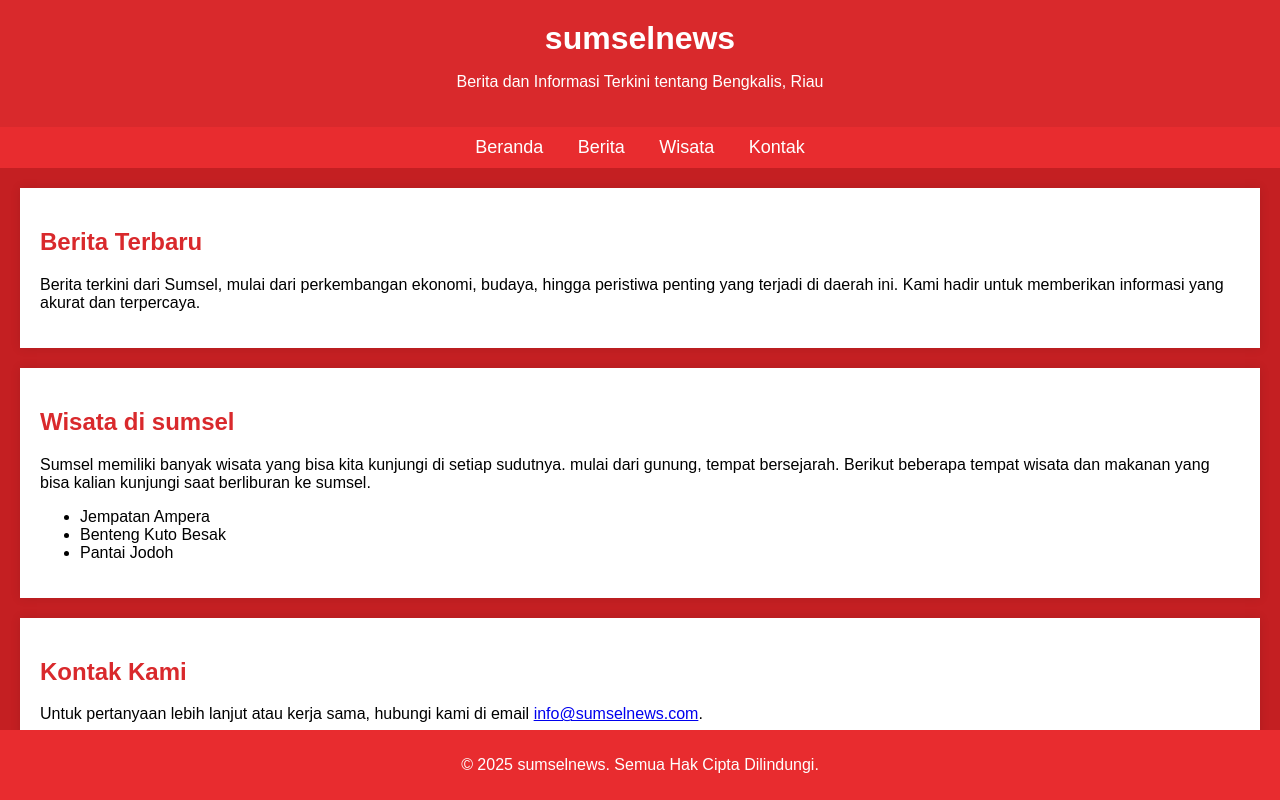
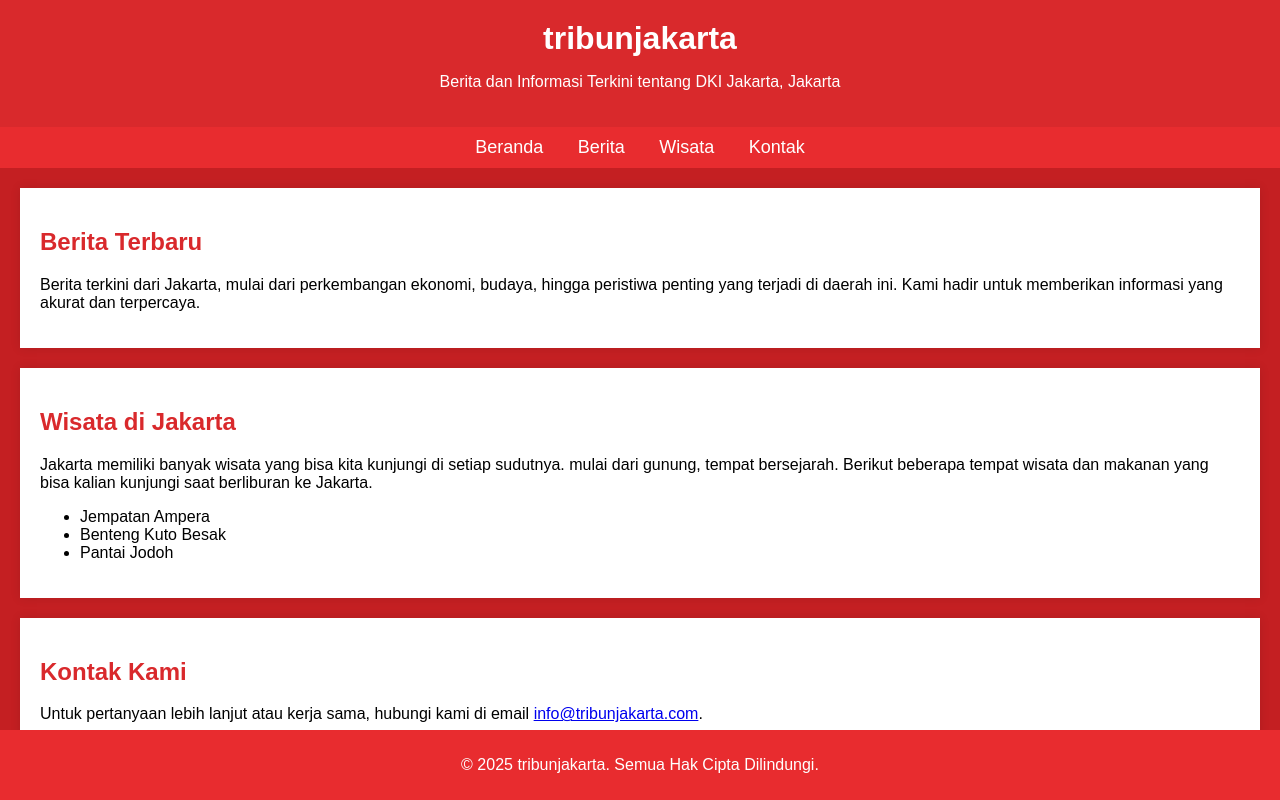
Before and after one commit to tribunjakarta/update, a plain HTML site: page index.html in a window 1280 px wide. Drawn offline with Linux system fonts and the light colour scheme.

Commit message:
Update index.html

```diff
--- a/index.html
+++ b/index.html
@@ -5,10 +5,10 @@
 <head>
     <meta charset="UTF-8">
     <meta name="viewport" content="width=device-width, initial-scale=1.0">
-    <meta name="description" content="sumselnews - Berita dan informasi terkini seputar Bengkalis, Riau">
-    <meta name="keywords" content="Palembang, Sumsel, Sumatra Selatan , Sumselnews">
-    <meta name="author" content="sumselnews">
-    <title>sumselnews</title>
+    <meta name="description" content="tribunjakarta - Berita dan informasi terkini seputar Bengkalis, Riau">
+    <meta name="keywords" content="Jakarta, DKI JAKARTA, JKT , tribunjakarta">
+    <meta name="author" content="tribunjakarta">
+    <title>tribunjakarta</title>
     <style>
         body {
             font-family: Arial, sans-serif;
@@ -73,8 +73,8 @@
 <body>
     <!-- Header -->
     <header>
-        <h1>sumselnews</h1>
-        <p>Berita dan Informasi Terkini tentang Bengkalis, Riau</p>
+        <h1>tribunjakarta</h1>
+        <p>Berita dan Informasi Terkini tentang DKI Jakarta, Jakarta</p>
     </header>
 
     <!-- Navigation -->
@@ -92,13 +92,13 @@
         <!-- Section Berita -->
         <section id="news">
             <h2>Berita Terbaru</h2>
-            <p>Berita terkini dari Sumsel, mulai dari perkembangan ekonomi, budaya, hingga peristiwa penting yang terjadi di daerah ini. Kami hadir untuk memberikan informasi yang akurat dan terpercaya.</p>
+            <p>Berita terkini dari Jakarta, mulai dari perkembangan ekonomi, budaya, hingga peristiwa penting yang terjadi di daerah ini. Kami hadir untuk memberikan informasi yang akurat dan terpercaya.</p>
         </section>
 
         <!-- Section Wisata -->
         <section id="tourism">
-            <h2>Wisata di sumsel</h2>
-            <p>Sumsel memiliki banyak wisata yang bisa kita kunjungi di setiap sudutnya. mulai dari gunung, tempat bersejarah. Berikut beberapa tempat wisata dan makanan yang bisa kalian kunjungi saat berliburan ke sumsel. </p>
+            <h2>Wisata di Jakarta</h2>
+            <p>Jakarta memiliki banyak wisata yang bisa kita kunjungi di setiap sudutnya. mulai dari gunung, tempat bersejarah. Berikut beberapa tempat wisata dan makanan yang bisa kalian kunjungi saat berliburan ke Jakarta. </p>
             <ul>
                 <li>Jempatan Ampera</li>
                 <li>Benteng Kuto Besak</li>
@@ -109,13 +109,13 @@
         <!-- Section Kontak -->
         <section id="contact">
             <h2>Kontak Kami</h2>
-            <p>Untuk pertanyaan lebih lanjut atau kerja sama, hubungi kami di email <a href="mailto:info@sumselnews.com">info@sumselnews.com</a>.</p>
+            <p>Untuk pertanyaan lebih lanjut atau kerja sama, hubungi kami di email <a href="mailto:info@tribunjakarta.com">info@tribunjakarta.com</a>.</p>
         </section>
     </main>
 
     <!-- Footer -->
     <footer>
-        <p>&copy; 2025 sumselnews. Semua Hak Cipta Dilindungi.</p>
+        <p>&copy; 2025 tribunjakarta. Semua Hak Cipta Dilindungi.</p>
     </footer>
 </body>
 </html>
```
